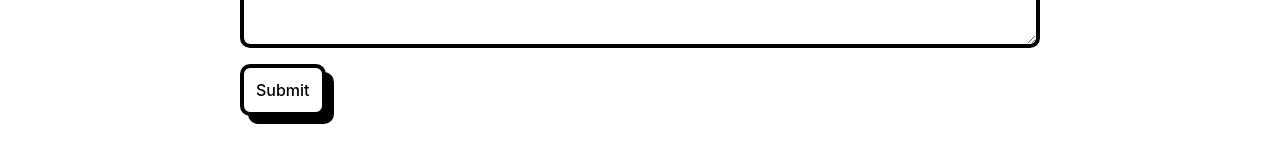
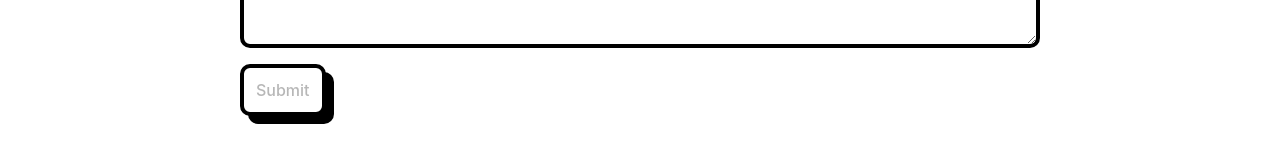
Before and after one commit to mknepprath/culturally-irrelevant, a Next.js app: page /recommend in a window 1280 px wide. Shown: the part 942-1108 px from the top of the page. Built offline with nearby package versions, Linux system fonts and the light colour scheme.

Commit message:
Resolves #159: Improve form validation (#527)

```diff
--- a/components/form.js
+++ b/components/form.js
@@ -17,6 +17,16 @@ export default function Form({ isDarkMode }) {
         year: "",
         medium: "",
         message: "",
+      }}
+      validateOnMount
+      validate={(values) => {
+        const errors = {};
+        if (!values.recommendation.trim())
+          errors.recommendation = "Please enter a recommendation.";
+        if (!values.year.trim()) errors.year = "Please enter a year.";
+        if (!values.medium.trim()) errors.medium = "Please enter a medium.";
+        if (!values.name.trim()) errors.name = "Please enter your name.";
+        return errors;
       }}
       onSubmit={(values, { resetForm, setSubmitting }) => {
         fetch("api/slack", {
@@ -43,6 +53,7 @@ export default function Form({ isDarkMode }) {
         handleBlur,
         handleSubmit,
         isSubmitting,
+        isValid,
       }) => (
         <form
           className={classnames(styles.form, { [styles.dark]: isDarkMode })}
@@ -116,7 +127,11 @@ export default function Form({ isDarkMode }) {
           />
           {errors.message && touched.message && errors.message}
 
-          <Button disabled={isSubmitting} isDarkMode={isDarkMode} type="submit">
+          <Button
+            disabled={isSubmitting || !isValid}
+            isDarkMode={isDarkMode}
+            type="submit"
+          >
             Submit
           </Button>
           <p>{successMessage}</p>
```
